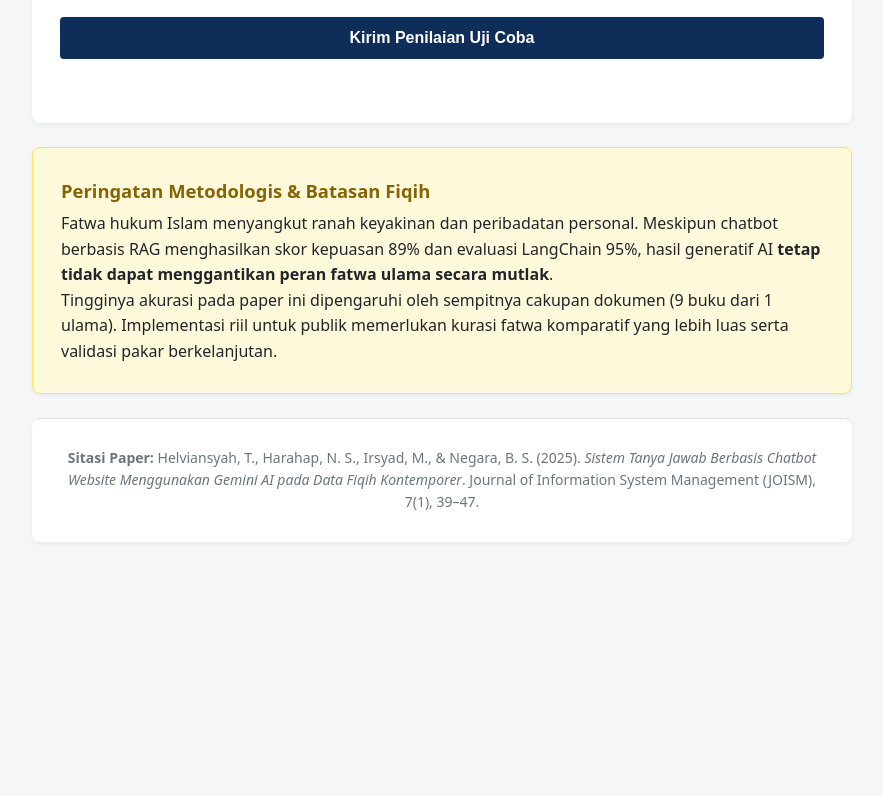
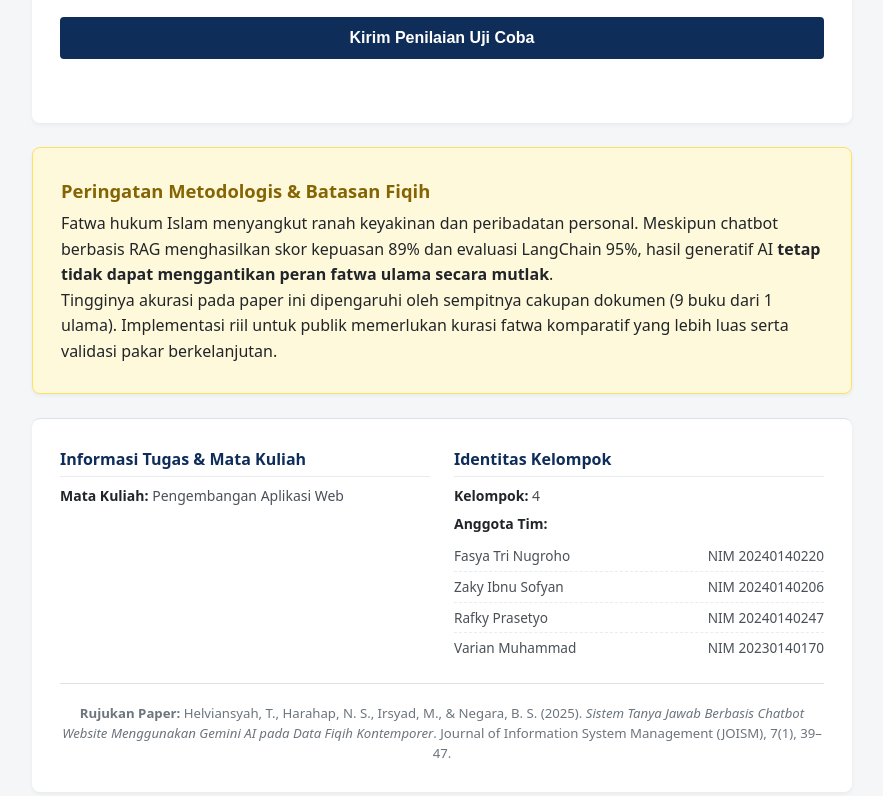
Before and after one commit to Dioscuri222/PAW-Week2-Kelompok4-KelasE, a plain HTML site: page index.html in a window 1280 px wide. Shown: the part 3012-3808 px from the top of the page, without its empty margins (198-1081 px from the left). Before the commit the page ends 3594 px from the top, so only its background shows below. Drawn offline with Linux system fonts and the light colour scheme.

Commit message:
mengisi identitas kelompok

```diff
--- a/index.html
+++ b/index.html
@@ -193,11 +193,32 @@
     </p>
   </aside>
 
-  <!-- FOOTER -->
+<!-- FOOTER: IDENTITAS KELOMPOK & MATA KULIAH -->
   <footer>
-    <p>
-      <strong>Sitasi Paper:</strong> Helviansyah, T., Harahap, N. S., Irsyad, M., & Negara, B. S. (2025). <em>Sistem Tanya Jawab Berbasis Chatbot Website Menggunakan Gemini AI pada Data Fiqih Kontemporer</em>. Journal of Information System Management (JOISM), 7(1), 39–47.
-    </p>
+    <div class="footer-identitas">
+      <div class="identitas-akademik">
+        <h4>Informasi Tugas & Mata Kuliah</h4>
+        <p><strong>Mata Kuliah:</strong> Pengembangan Aplikasi Web</p>
+      </div>
+
+      <div class="identitas-tim">
+        <h4>Identitas Kelompok</h4>
+        <p><strong>Kelompok:</strong> 4</p>
+        <p><strong>Anggota Tim:</strong></p>
+        <ul class="list-anggota">
+          <li><span>Fasya Tri Nugroho</span> <span>NIM 20240140220</span></li>
+          <li><span>Zaky Ibnu Sofyan</span> <span>NIM 20240140206</span></li>
+          <li><span>Rafky Prasetyo</span> <span>NIM 20240140247</span></li>
+          <li><span>Varian Muhammad</span> <span>NIM 20230140170</li>
+        </ul>
+      </div>
+    </div>
+
+    <div class="footer-sitasi">
+      <p>
+        <strong>Rujukan Paper:</strong> Helviansyah, T., Harahap, N. S., Irsyad, M., & Negara, B. S. (2025). <em>Sistem Tanya Jawab Berbasis Chatbot Website Menggunakan Gemini AI pada Data Fiqih Kontemporer</em>. Journal of Information System Management (JOISM), 7(1), 39–47.
+      </p>
+    </div>
   </footer>
 
 </body>
--- a/style.css
+++ b/style.css
@@ -248,3 +248,61 @@ footer {
   color: #6c757d;
   border-top: 1px solid #dee2e6;
 }
+
+
+/* ==========================================================================
+   Tambahan Tata Letak Footer Identitas
+   ========================================================================== */
+.footer-identitas {
+  display: grid;
+  grid-template-columns: repeat(auto-fit, minmax(280px, 1fr));
+  gap: 1.5rem;
+  text-align: left;
+  margin-bottom: 1.25rem;
+  padding-bottom: 1.25rem;
+  border-bottom: 1px solid #dee2e6;
+}
+
+.footer-identitas h4 {
+  font-size: 1rem;
+  color: #0f2d59;
+  margin-bottom: 0.5rem;
+  border-bottom: 1px solid #e9ecef;
+  padding-bottom: 0.25rem;
+}
+
+.footer-identitas p {
+  font-size: 0.875rem;
+  margin-bottom: 0.35rem;
+  color: #495057;
+}
+
+.footer-identitas strong {
+  color: #212529;
+}
+
+.list-anggota {
+  list-style: none;
+  padding-left: 0;
+  margin-top: 0.35rem;
+}
+
+.list-anggota li {
+  display: flex;
+  justify-content: space-between;
+  font-size: 0.85rem;
+  padding: 0.25rem 0;
+  border-bottom: 1px dashed #e9ecef;
+  color: #495057;
+}
+
+.list-anggota li:last-child {
+  border-bottom: none;
+}
+
+.footer-sitasi {
+  text-align: center;
+  font-size: 0.825rem;
+  color: #6c757d;
+  line-height: 1.5;
+}
```
